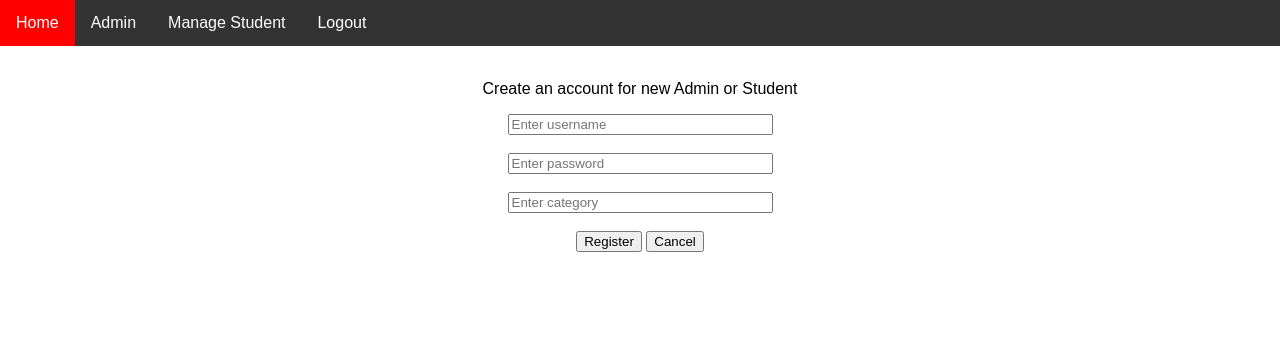
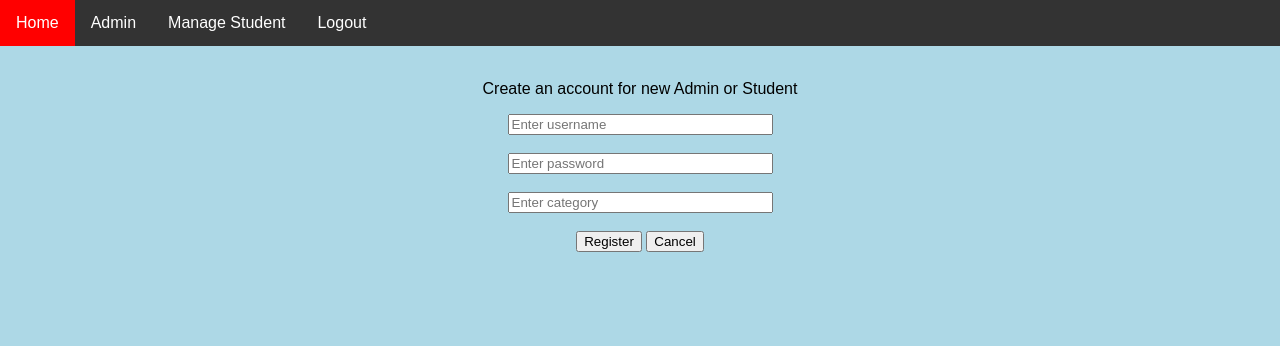
Before and after one commit to Hilmisuhaimi/sms, a Flask app: page /createaccount in a window 1280 px wide. Shown: the top 346 px of the page. Run offline with Flask 2, Linux system fonts and the light colour scheme; some libraries are stand-ins or nearby versions.

Commit message:
Add files via upload

```diff
--- a/SMS/static/style.css
+++ b/SMS/static/style.css
@@ -4,6 +4,7 @@
 body {
     margin: 0;
     font-family: Arial, Helvetica, sans-serif;
+    background-color: lightblue;
   }
 
   .welcome {
```
